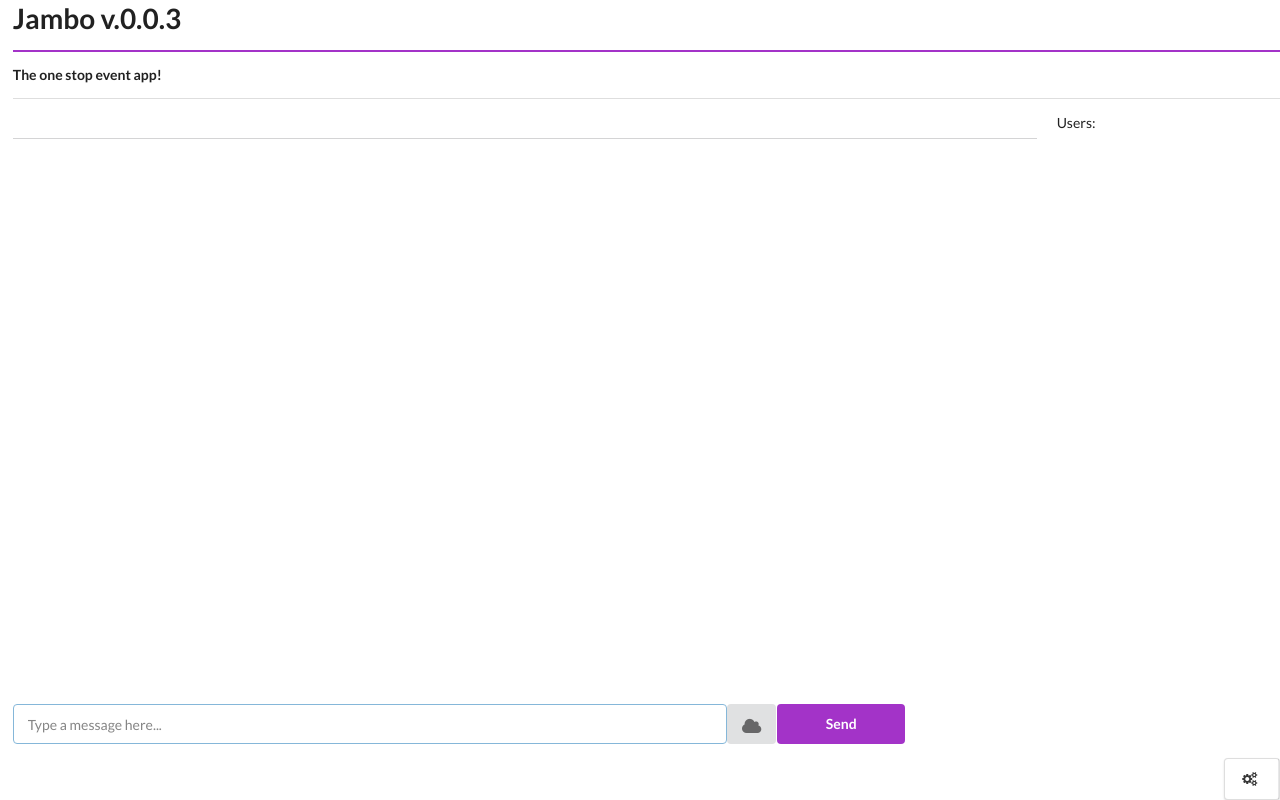
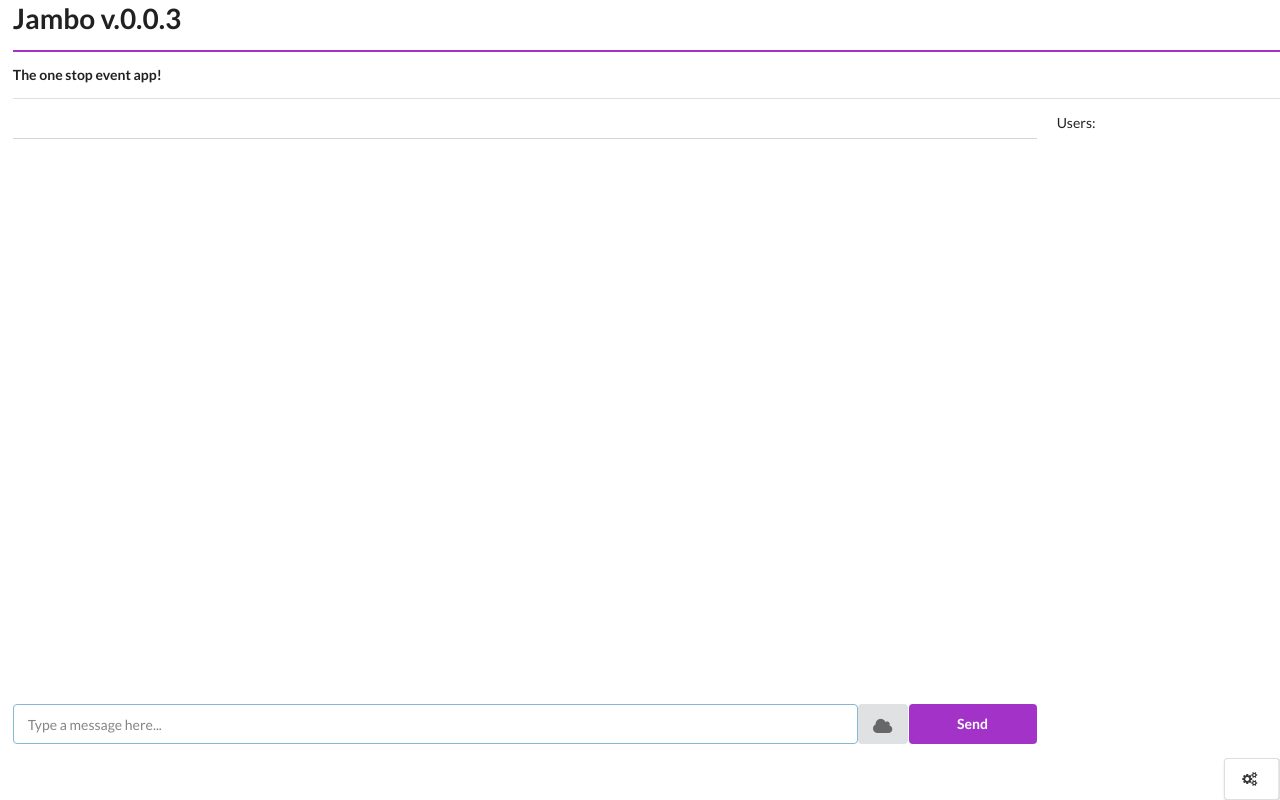
Before and after one commit to MBHS-Computer-Science-Association/tsaproject, a website: page html/index.html in a window 1280 px wide. Drawn offline with Linux system fonts and the light colour scheme; no server answers.

Commit message:
Proportions on input field and button fixed

```diff
--- a/html/index.html
+++ b/html/index.html
@@ -126,7 +126,7 @@
 			</div>
 		</div>
 		<!-- Message Bar and Upload File-->
-		<div  class="ui icon attached input focus" style="position: fixed; bottom: 7vh; right: 39vw; width: 60vw; height: 5vh" >
+		<div  class="ui icon attached input focus" style="position: fixed; bottom: 7vh; right: 28.75vw; width: 70.25vw; height: 5vh" >
 			<input id="inputtext" type="text" placeholder="Type a message here...">
 			<div class="ui icon big button" id="divUpload">
         <i class="cloud icon"></i>
@@ -136,7 +136,7 @@
 			</form>
 		</div>
 		<!-- Send Button -->
-		<button id="inputsub" class ="ui purple button" style="position: fixed; bottom: 7vh; right: 29vw; width: 10vw; height: 5vh">
+		<button id="inputsub" class ="ui purple button" style="position: fixed; bottom: 7vh; right: 18.75vw; width: 10vw; height: 5vh">
 			Send
 		</button>
 
```
